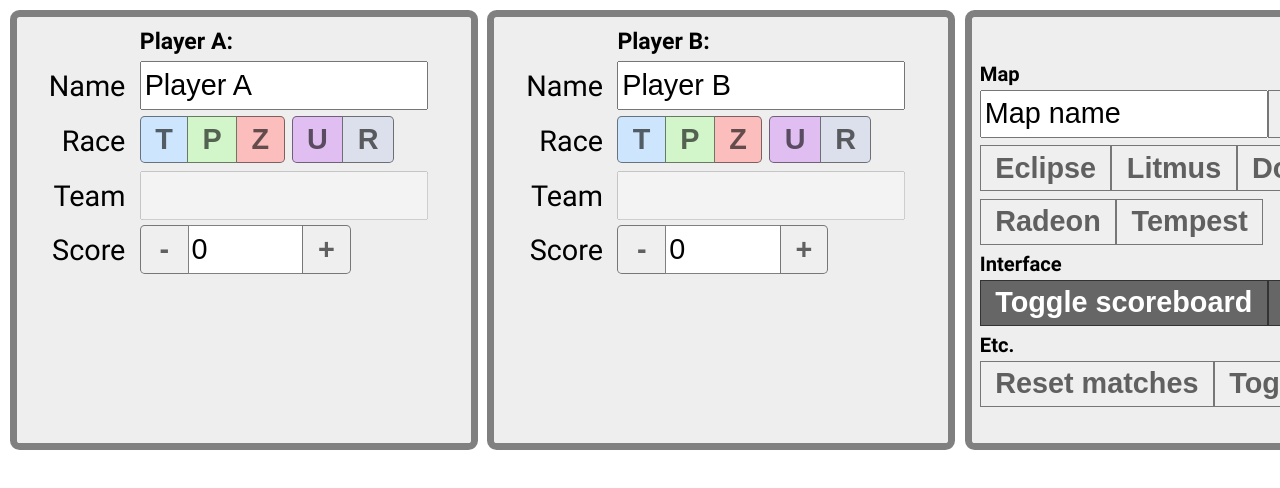
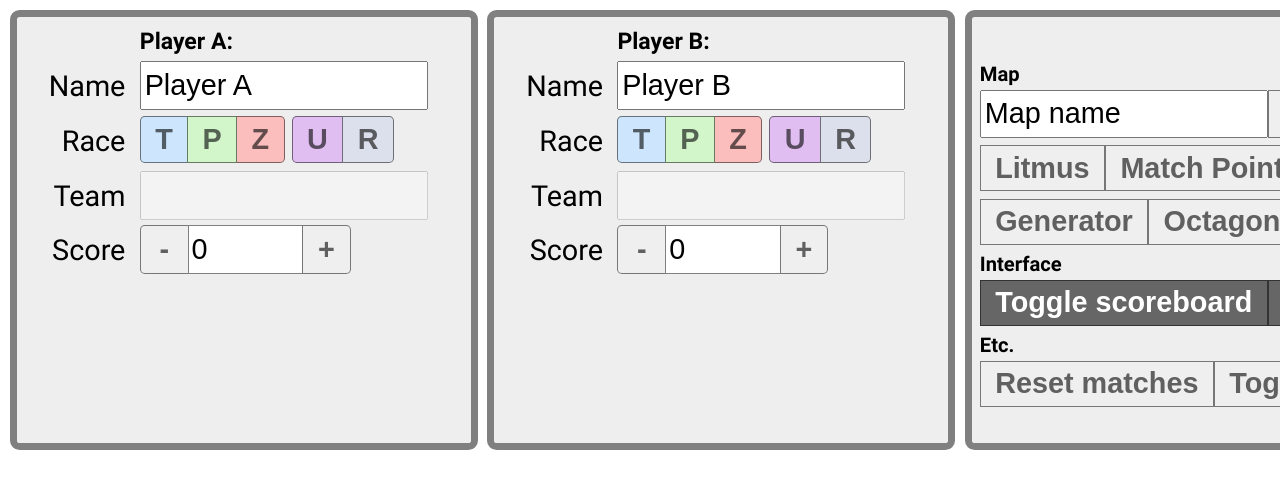
Before and after one commit to msikma/nslscore, a React (Vite) app: page / in a window 1280 px wide. Shown: the top 488 px of the page. Built offline with nearby package versions, Linux system fonts and the light colour scheme.

Commit message:
New maps for IPSL

```diff
--- a/src/state/app-state.js
+++ b/src/state/app-state.js
@@ -55,7 +55,8 @@ export function useScoreboardState(setInitialValues = true, setDebugValues = fal
       mapName: 'Map name',
       //knownMaps: ["Stargazer", "Urban Jungle", "Tempest", "Desert Rose", "Midnight Sun", "Nightshade", "Radiance"],
       //knownMaps: ["Urban Jungle", "Neo Dark Origin", "Neo Sylphid", "Citadel", "Radeon", "Retro", "Vermeer"],
-      knownMaps: ["Eclipse", "Litmus", "Dominator", "Fighting Spirit", "KnockOut", "Radeon", "Tempest"],
+      //knownMaps: ["Eclipse", "Litmus", "Dominator", "Fighting Spirit", "KnockOut", "Radeon", "Tempest"],
+      knownMaps: ['Litmus', 'Match Point', 'Neo Sylphid', 'Andromeda', 'Attitude', 'Generator', 'Octagon'],
       tournamentName: 'IPSL',
       __setInitialValues: true
     })
```
